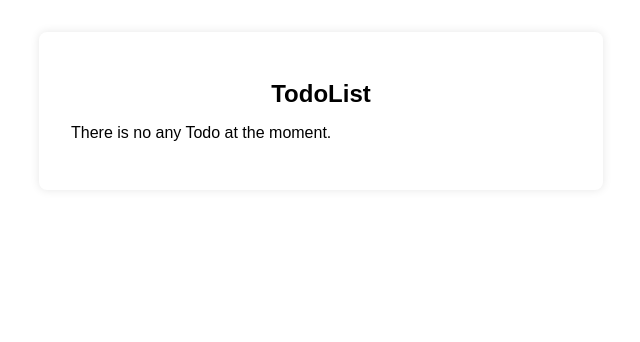
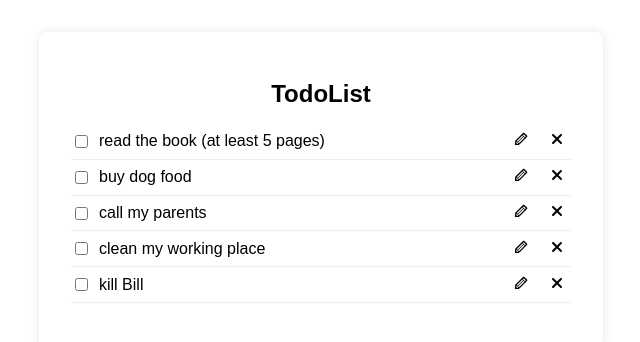
Before and after one commit to AtanasBondzhakov/todo-list, a React (Vite) app in the folder todo-list/: page / in a window 1280 px wide. Shown: the top 342 px of the page, without its empty margins (319-959 px from the left). Built offline with nearby package versions, Linux system fonts and the light colour scheme.

Commit message:
Create TodoListItem component
Add temporary dummy todos

```diff
--- a/todo-list/src/App.jsx
+++ b/todo-list/src/App.jsx
@@ -2,8 +2,17 @@ import { useState } from "react";
 
 import TodoList from "./components/TodoList.jsx";
 
+const initialTodos = [
+    { id: 1, text: 'read the book (at least 5 pages)', isCompleted: false },
+    { id: 2, text: 'buy dog food', isCompleted: true },
+    { id: 3, text: 'call my parents', isCompleted: false },
+    { id: 4, text: 'clean my working place', isCompleted: false },
+    { id: 5, text: 'kill Bill', isCompleted: true }
+];
+
+
 function App() {
-    const [todos, setTodos] = useState([]);
+    const [todos, setTodos] = useState(initialTodos);
 
     return (
         <>
--- a/todo-list/src/components/TodoList.jsx
+++ b/todo-list/src/components/TodoList.jsx
@@ -1,10 +1,12 @@
+import TodoListItem from "./TodoListItem.jsx";
+
 export default function TodoList({
     todos
 }) {
     return (
         <ul className='todoList'>
             {todos.length > 0
-                ? todos.map(todo => <p>{todo}</p>)
+                ? todos.map(todo => <TodoListItem key={todo.id} {...todo} />)
                 : 'There is no any Todo at the moment.'
             }
         </ul>
--- /dev/null
+++ b/todo-list/src/components/TodoListItem.jsx
@@ -0,0 +1,20 @@
+import { TiPencil } from "react-icons/ti";
+import { FaXmark } from "react-icons/fa6";
+
+export default function TodoListItem({
+    text,
+    isCompleted
+}) {
+    return (
+        <li className='todoItem'>
+            <input
+                type="checkbox"
+            />
+            <span className='todoText'>
+                {text}
+            </span>
+            <button className='iconButton'><TiPencil /></button>
+            <button className='iconButton'><FaXmark /></button>
+        </li>
+    );
+};
--- a/todo-list/src/index.css
+++ b/todo-list/src/index.css
@@ -20,3 +20,23 @@
   padding: 0;
   margin-top: 1rem;
 }
+
+.todoItem {
+  display: flex;
+  align-items: center;
+  gap: 8px;
+  padding: 0.4rem 0;
+  border-bottom: 1px solid #eee;
+}
+
+.todoText {
+  flex: 1;
+  font-size: 16px;
+}
+
+.iconButton {
+  background: none;
+  border: none;
+  cursor: pointer;
+  font-size: 16px;
+}
```
